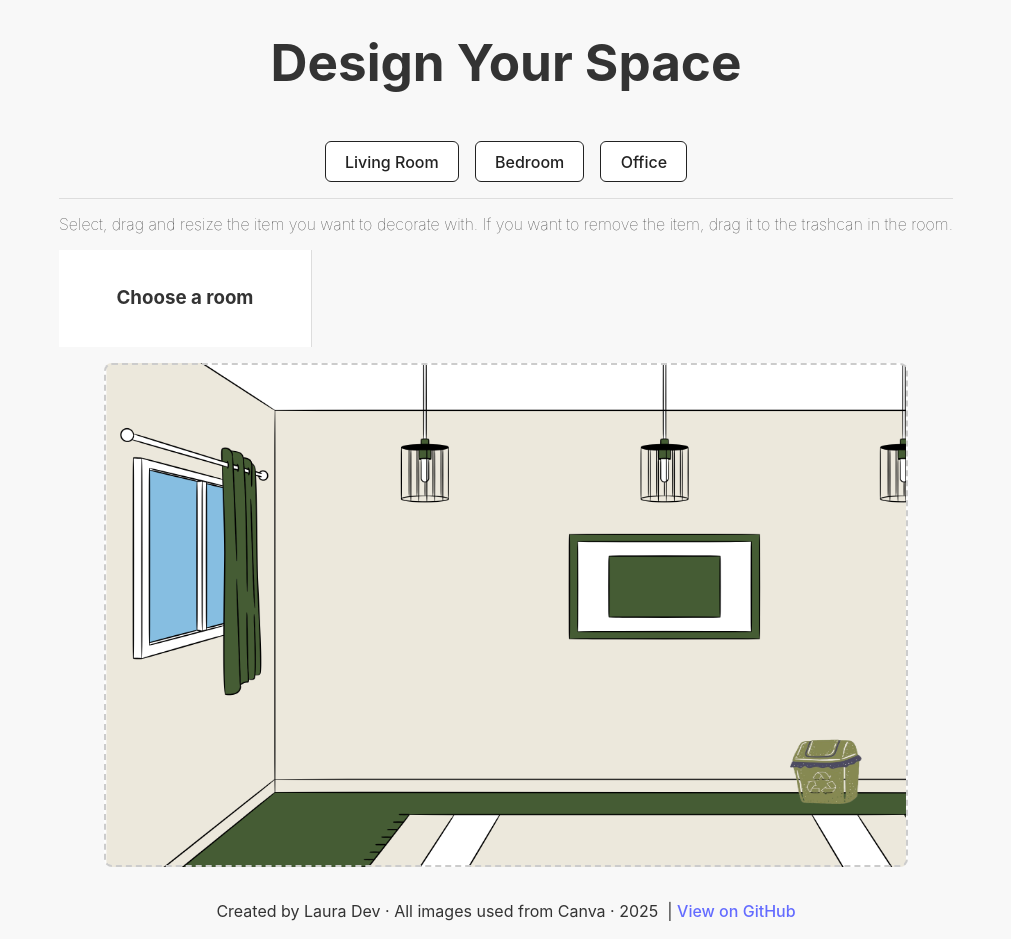
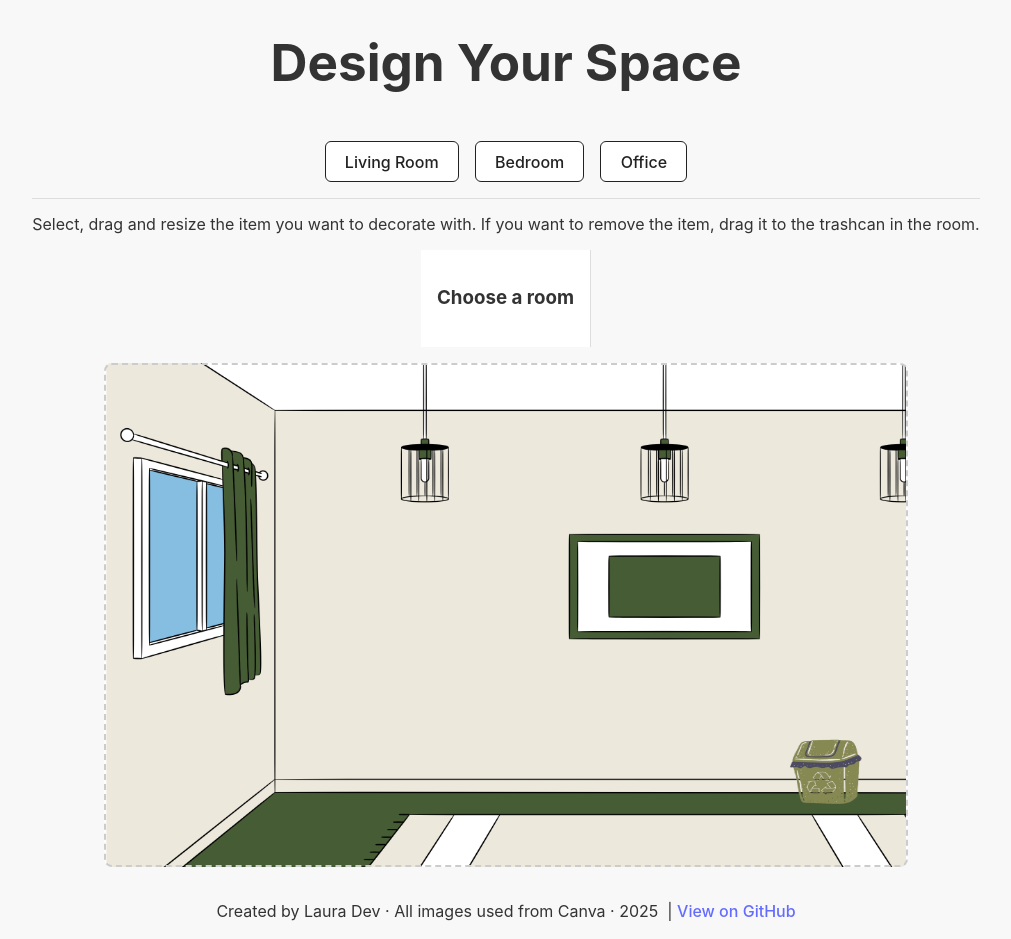
Before and after one commit to lavollmer/design-your-space, a React (Vite) app: page / in a window 1280 px wide. Shown: the whole page, without its empty margins (134-1145 px from the left). Built offline with nearby package versions, Linux system fonts and the light colour scheme.

Commit message:
Updating the styling of the furniture items

```diff
--- a/src/App.css
+++ b/src/App.css
@@ -61,7 +61,9 @@ h3 {
 }
 
 .furniture-palette {
-  width: 220px;
+  /* width: 220px; */
+  display: flex;
+  flex-direction: column;
   background-color: #fff;
   border-right: 1px solid #ddd;
   padding: 1rem;
@@ -70,11 +72,13 @@ h3 {
 
 .palette-items {
   display: flex;
-  flex-direction: column;
+  flex-direction: row;
   gap: 1rem;
 }
 
 .palette-item {
+  display: flex;
+  flex-direction: row;
   text-align: center;
   cursor: grab;
   transition: transform 0.2s ease;
@@ -137,6 +141,13 @@ h3 {
   flex-direction: column;
   align-items: center;
   justify-content: center;
-  font-weight: 100;
+  font-weight: 400;
   font-size: medium;
 }
+
+.room{
+  display: flex;
+  flex-direction: row;
+  align-items: center;
+  justify-content: center;
+}
--- a/src/App.jsx
+++ b/src/App.jsx
@@ -25,7 +25,7 @@ function App() {
           <div>
             <h2 className='instructions'>Select, drag and resize the item you want to decorate with. If you want to remove the item, drag it to the trashcan in the room.</h2>
           </div>
-          <div>
+          <div className='room'>
             <FurniturePalette selectedRoom={selectedRoom} />
           </div>
           <div>
--- a/src/components/RoomSelector.jsx
+++ b/src/components/RoomSelector.jsx
@@ -1,5 +1,3 @@
-import React from 'react';
-
 // roomselector lets the user to decide which room they are designing
 // when user selects a new background or layout on design with different furniture items
 const RoomSelector = ({ selectedRoom, onSelectRoom }) => {
```
